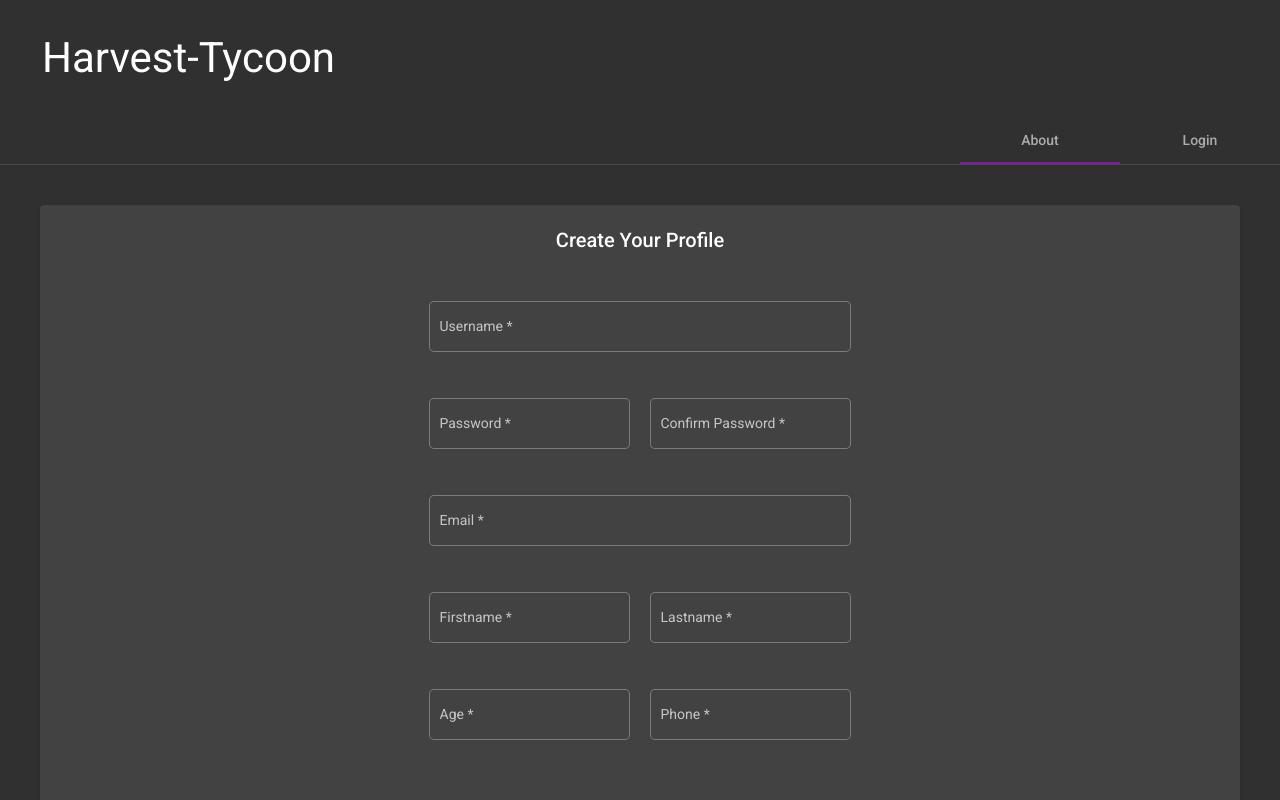
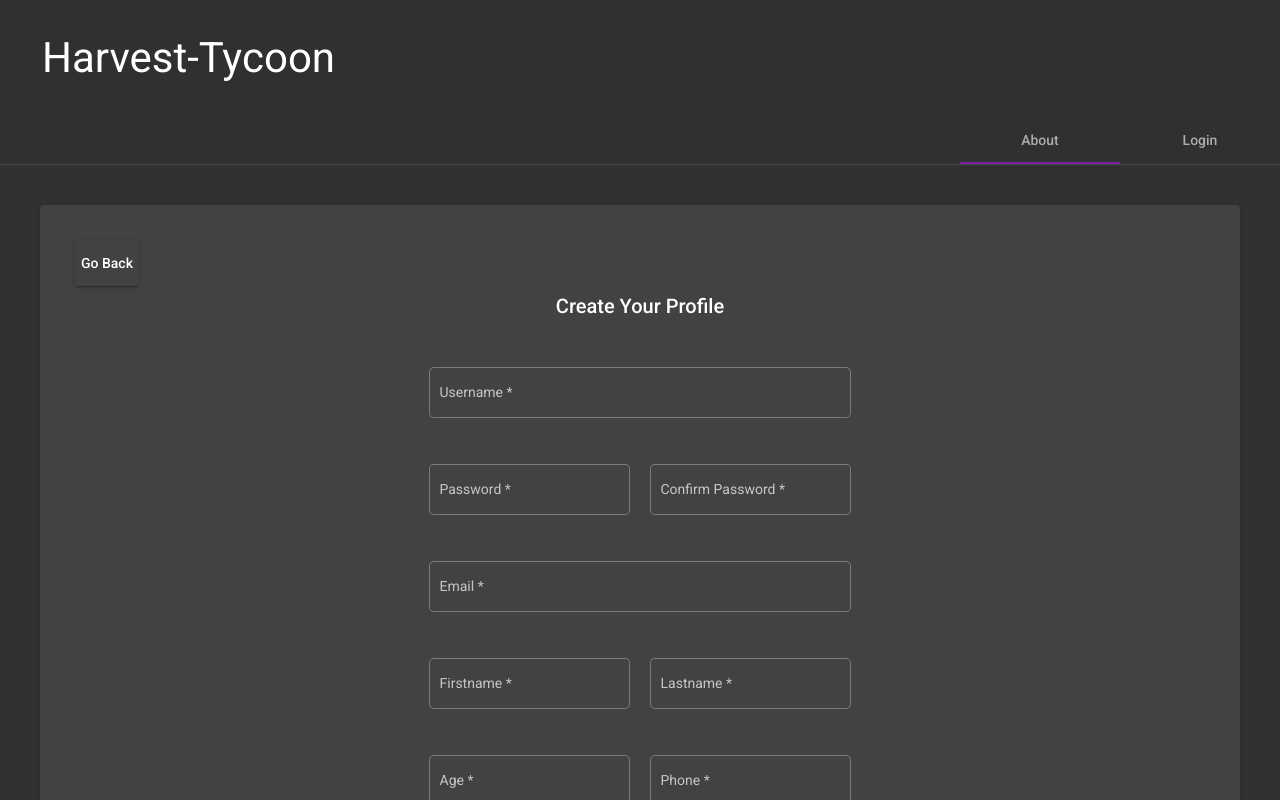
Before and after one commit to IUS-CS/p422-project-GoodGuyGregory, an Angular app in the folder harvest-tycoon/: page / in a window 1280 px wide. Both pictures are taken after a click on the button "Join Now". Shown: the top 800 px of the page. Built offline with nearby package versions, Linux system fonts and the light colour scheme.

Commit message:
moves goback button

```diff
--- a/harvest-tycoon/src/app/components/welcome/welcome.component.html
+++ b/harvest-tycoon/src/app/components/welcome/welcome.component.html
@@ -27,6 +27,7 @@
             </mat-grid-list>
             <div *ngIf="creatingUser">
                 <mat-card>
+                    <button class="goBack" mat-raised-button color="basic" (click)="showAbout()">Go Back</button>
                     <mat-card-header>
                         <mat-card-title>Create Your Profile</mat-card-title>
                     </mat-card-header>
@@ -75,7 +76,6 @@
 
                     </mat-card-content>
                     <mat-card-actions>
-                        <button mat-raised-button color="basic" (click)="showAbout()">Go Back</button>
                         <button mat-raised-button color="accent" type="submit"
                             [disabled]="!createUserForm.valid || !createUserForm.dirty">Create
                             Account</button>
--- a/harvest-tycoon/src/app/components/welcome/welcome.component.scss
+++ b/harvest-tycoon/src/app/components/welcome/welcome.component.scss
@@ -21,6 +21,9 @@
         padding: 25px;
         align-items: center;
 
+        .goBack {
+            align-self: flex-start;
+        }
         mat-card-content {
             margin-top: 25px;
         }
```
